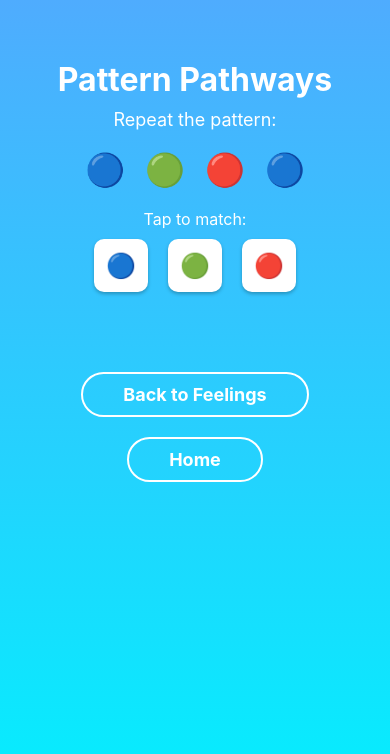
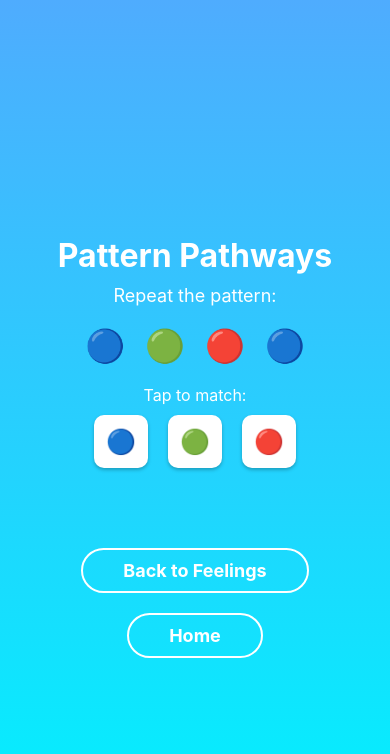
Before and after one commit to lgrimes95/PositivePathway, a React Native app: screen /PatternPathways in a window 390 px wide. Shown: the top 754 px of the page. Built offline with nearby package versions, Linux system fonts and the light colour scheme.

Commit message:
PatternPathways
Gradient change

```diff
--- a/package.json
+++ b/package.json
@@ -14,6 +14,7 @@
     "@react-navigation/native-stack": "^7.3.28",
     "@shopify/react-native-skia": "2.2.12",
     "expo": "~54.0.13",
+    "expo-linear-gradient": "~15.0.7",
     "expo-status-bar": "~3.0.8",
     "react": "19.1.0",
     "react-dom": "19.1.0",
--- a/screens/PatternPathwaysScreen.js
+++ b/screens/PatternPathwaysScreen.js
@@ -6,8 +6,8 @@ import {
   TouchableOpacity,
   Alert,
 } from "react-native";
-import { LinearGradient } from "expo-linear-gradient"; //
-import GameButtons from "../components/GameButtons"; //
+import { LinearGradient } from "expo-linear-gradient";
+import GameButtons from "../components/GameButtons";
 
 export default function PatternPathwaysScreen({ navigation }) {
   const [pattern, setPattern] = useState(generatePattern());
@@ -45,10 +45,7 @@ export default function PatternPathwaysScreen({ navigation }) {
   };
 
   return (
-    <LinearGradient
-      colors={["#4facfe", "#00f2fe"]} //
-      style={styles.container}
-    >
+    <LinearGradient colors={["#4facfe", "#00f2fe"]} style={styles.container}>
       <Text style={styles.title}>Pattern Pathways</Text>
       <Text style={styles.subtitle}>Repeat the pattern:</Text>
 
@@ -83,6 +80,7 @@ const styles = StyleSheet.create({
   container: {
     flex: 1,
     alignItems: "center",
+    justifyContent: "center",
     paddingTop: 60,
     paddingHorizontal: 20,
   },
```
Also changed, not shown: 1 other file (tests, documents, lock files or other folders).
